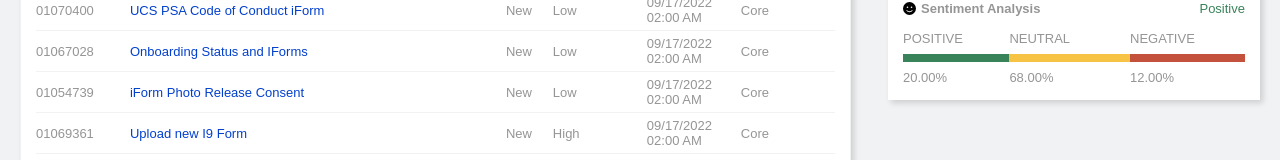
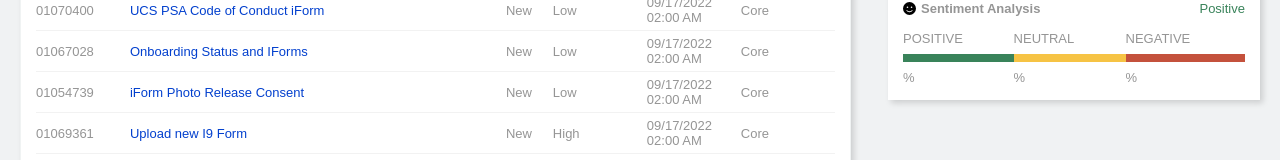
Before and after one commit to ayushrajglo/icimsDashboard, a React (Create React App) app in the folder icims-dashboard/: page / in a window 1280 px wide. Shown: the part 604-764 px from the top of the page. Built offline with nearby package versions, Linux system fonts and the light colour scheme.

Commit message:
sentiment changes

```diff
--- a/icims-dashboard/src/App.js
+++ b/icims-dashboard/src/App.js
@@ -31,6 +31,7 @@ export default function App() {
   const currentPosts = posts.slice(indexOfFirstPost, indexOfLastPost);
   const paginate = (pageNumber) => setCurrentPage(pageNumber);
   const [activeClass, setActiveClass]=useState("")
+  const [sentiment, setSentiment] = useState("")
 
   const handleResolution = async (subject,caseID) => {
     let formdata = new FormData();
@@ -95,7 +96,7 @@ export default function App() {
         <div className="leftContainer">
           <div className="table-head">Cases Summary</div>
           <div className="left-wrapper">
-          <TableCard table={currentPosts} tabs={tabs} onClick={handleResolution} activeClass={activeClass}/>
+          <TableCard table={currentPosts} tabs={tabs} onClick={handleResolution} activeClass={activeClass} setSentiment={setSentiment}/>
             <Pagination
               perPage={postsPerPage}
               currentPage={currentPage}
@@ -109,7 +110,7 @@ export default function App() {
           <div className="table-head">Suggested Resolution</div>
           <ChartCard table={tableData}  resolution={resolution} loader={loader} caseID={caseID} caseIDLoader={caseIDLoader} />
           <IntentCard />
-          <SentimentCard table={tableData} />
+          <SentimentCard sentiment={sentiment} />
         </div>
       </div>
     </div>
--- a/icims-dashboard/src/assets/MockData.js
+++ b/icims-dashboard/src/assets/MockData.js
@@ -5,7 +5,12 @@ export const tableData = [
     status: "New",
     priority: "Low",
     datetime: "09/17/2022 02:00 AM",
-    case: "Core"
+    case: "Core",
+    sentiment: {
+      positive:70,
+      neagative:5,
+      neutral: 25
+    }
   },
   {
     caseNo: "01067028",
@@ -13,7 +18,12 @@ export const tableData = [
     status: "New",
     priority: "Low",
     datetime: "09/17/2022 02:00 AM",
-    case: "Core"
+    case: "Core",
+    sentiment: {
+      positive:60,
+      neagative:10,
+      neutral: 30
+    }
   },
   {
     caseNo: "01054739",
@@ -21,7 +31,12 @@ export const tableData = [
     status: "New",
     priority: "Low",
     datetime: "09/17/2022 02:00 AM",
-    case: "Core"
+    case: "Core",
+    sentiment: {
+      positive:80,
+      neagative:5,
+      neutral: 15
+    }
   },
   {
     caseNo: "01069361",
@@ -29,7 +44,12 @@ export const tableData = [
     status: "New",
     priority: "High",
     datetime: "09/17/2022 02:00 AM",
-    case: "Core"
+    case: "Core",
+    sentiment: {
+      positive:90,
+      neagative:0,
+      neutral: 10
+    }
   },
   {
     caseNo: "01062166",
@@ -37,7 +57,12 @@ export const tableData = [
     status: "New",
     priority: "Neutral",
     datetime: "09/17/2022 02:00 AM",
-    case: "Core"
+    case: "Core",
+    sentiment: {
+      positive:70,
+      neagative:5,
+      neutral: 25
+    }
   },
   {
     caseNo: "01068041",
@@ -45,7 +70,12 @@ export const tableData = [
     status: "New",
     priority: "Low",
     datetime: "09/17/2022 02:00 AM",
-    case: "Core"
+    case: "Core",
+    sentiment: {
+      positive:50,
+      neagative:10,
+      neutral: 10
+    }
   },
   {
     caseNo: "01061390",
@@ -53,7 +83,12 @@ export const tableData = [
     status: "New",
     priority: "High",
     datetime: "09/17/2022 02:00 AM",
-    case: "Core"
+    case: "Core",
+    sentiment: {
+      positive:65,
+      neagative:5,
+      neutral: 30
+    }
   },
   {
     caseNo: "01067494",
@@ -61,7 +96,12 @@ export const tableData = [
     status: "New",
     priority: "Neutral",
     datetime: "09/17/2022 02:00 AM",
-    case: "Core"
+    case: "Core",
+    sentiment: {
+      positive:50,
+      neagative:25,
+      neutral: 25
+    }
   },
   {
     caseNo: "01068296",
@@ -69,7 +109,12 @@ export const tableData = [
     status: "New",
     priority: "Low",
     datetime: "09/17/2022 02:00 AM",
-    case: "Core"
+    case: "Core",
+    sentiment: {
+      positive:80,
+      neagative:5,
+      neutral: 15
+    }
   },
   {
     caseNo: "01068154",
@@ -77,7 +122,12 @@ export const tableData = [
     status: "New",
     priority: "High",
     datetime: "09/17/2022 02:00 AM",
-    case: "Core"
+    case: "Core",
+    sentiment: {
+      positive:95,
+      neagative:0,
+      neutral: 5
+    }
   },
   {
     caseNo: "01065635",
@@ -85,7 +135,12 @@ export const tableData = [
     status: "New",
     priority: "Neutral",
     datetime: "09/17/2022 02:00 AM",
-    case: "Core"
+    case: "Core",
+    sentiment: {
+      positive:80,
+      neagative:5,
+      neutral: 15
+    }
   },
   {
     caseNo: "01067933",
@@ -93,7 +148,12 @@ export const tableData = [
     status: "New",
     priority: "Neutral",
     datetime: "09/17/2022 02:00 AM",
-    case: "Core"
+    case: "Core",
+    sentiment: {
+      positive:80,
+      neagative:15,
+      neutral: 5
+    }
   },
   {
     caseNo: "01064495",
@@ -101,7 +161,12 @@ export const tableData = [
     status: "New",
     priority: "Neutral",
     datetime: "09/17/2022 02:00 AM",
-    case: "Core"
+    case: "Core",
+    sentiment: {
+      positive:70,
+      neagative:5,
+      neutral: 25
+    }
   },
   {
     caseNo: "01053377",
@@ -109,7 +174,12 @@ export const tableData = [
     status: "New",
     priority: "Neutral",
     datetime: "09/17/2022 02:00 AM",
-    case: "Core"
+    case: "Core",
+    sentiment: {
+      positive:90,
+      neagative:5,
+      neutral: 5
+    }
   },
   {
     caseNo: "01061149",
@@ -117,7 +187,12 @@ export const tableData = [
     status: "New",
     priority: "Neutral",
     datetime: "09/17/2022 02:00 AM",
-    case: "Core"
+    case: "Core",
+    sentiment: {
+      positive:100,
+      neagative:0,
+      neutral: 0
+    }
   },
   {
     caseNo: "1067513",
@@ -125,7 +200,12 @@ export const tableData = [
     status: "New",
     priority: "Neutral",
     datetime: "09/17/2022 02:00 AM",
-    case: "Core"
+    case: "Core",
+    sentiment: {
+      positive:90,
+      neagative:5,
+      neutral: 5
+    }
   },
   {
     caseNo: "1066954",
@@ -133,7 +213,12 @@ export const tableData = [
     status: "New",
     priority: "Neutral",
     datetime: "09/17/2022 02:00 AM",
-    case: "Core"
+    case: "Core",
+    sentiment: {
+      positive:80,
+      neagative:15,
+      neutral: 5
+    }
   },
   {
     caseNo: "1068720",
@@ -141,7 +226,12 @@ export const tableData = [
     status: "New",
     priority: "Neutral",
     datetime: "09/17/2022 02:00 AM",
-    case: "Core"
+    case: "Core",
+    sentiment: {
+      positive:90,
+      neagative:10,
+      neutral: 0
+    }
   },
   {
     caseNo: "1066919",
@@ -149,7 +239,12 @@ export const tableData = [
     status: "New",
     priority: "Neutral",
     datetime: "09/17/2022 02:00 AM",
-    case: "Core"
+    case: "Core",
+    sentiment: {
+      positive:70,
+      neagative:5,
+      neutral: 25
+    }
   },
   {
     caseNo: "1053587",
@@ -157,7 +252,12 @@ export const tableData = [
     status: "New",
     priority: "Neutral",
     datetime: "09/17/2022 02:00 AM",
-    case: "Core"
+    case: "Core",
+    sentiment: {
+      positive:80,
+      neagative:10,
+      neutral: 10
+    }
   },
   {
     caseNo: "1060429",
@@ -165,7 +265,12 @@ export const tableData = [
     status: "New",
     priority: "Neutral",
     datetime: "09/17/2022 02:00 AM",
-    case: "Core"
+    case: "Core",
+    sentiment: {
+      positive:90,
+      neagative:5,
+      neutral: 5
+    }
   },
   {
     caseNo: "1062689",
@@ -173,7 +278,12 @@ export const tableData = [
     status: "New",
     priority: "Neutral",
     datetime: "09/17/2022 02:00 AM",
-    case: "Core"
+    case: "Core",
+    sentiment: {
+      positive:70,
+      neagative:5,
+      neutral: 25
+    }
   },
   {
     caseNo: "1070223",
@@ -181,7 +291,12 @@ export const tableData = [
     status: "New",
     priority: "Neutral",
     datetime: "09/17/2022 02:00 AM",
-    case: "Core"
+    case: "Core",
+    sentiment: {
+      positive:50,
+      neagative:25,
+      neutral: 25
+    }
   },
   {
     caseNo: "1064081",
@@ -189,7 +304,12 @@ export const tableData = [
     status: "New",
     priority: "Neutral",
     datetime: "09/17/2022 02:00 AM",
-    case: "Core"
+    case: "Core",
+    sentiment: {
+      positive:90,
+      neagative:5,
+      neutral: 5
+    }
   },
   {
     caseNo: "1059044",
@@ -197,7 +317,12 @@ export const tableData = [
     status: "New",
     priority: "Neutral",
     datetime: "09/17/2022 02:00 AM",
-    case: "Core"
+    case: "Core",
+    sentiment: {
+      positive:70,
+      neagative:5,
+      neutral: 25
+    }
   }
 ];
 
--- a/icims-dashboard/src/components/Sentiment.js
+++ b/icims-dashboard/src/components/Sentiment.js
@@ -1,12 +1,7 @@
 import { FontAwesomeIcon } from "@fortawesome/react-fontawesome";
 import { faSmile } from "@fortawesome/free-solid-svg-icons";
-const SentimentCard = ({ table }) => {
-  const calculations = (str) => {
-    const totalCount = table.length;
-    const priority = table.filter((item) => item.priority.includes(str)).length;
-    return (priority / totalCount) * 100;
-  };
-  calculations("High");
+const SentimentCard = ({ sentiment }) => {
+
   return (
     <div className="box sentiment">
       <div className="row">
@@ -20,21 +15,21 @@ const SentimentCard = ({ table }) => {
         <div>Positive</div>
       </div>
       <div className="table">
-        <div className="horzontical">
-          <div style={{ width: Math.floor(calculations("Low")) }}>
+      <div className="horzontical">
+          <div style={{ width: sentiment.positive+'%' }}>
             <span>POSITIVE</span>
             <span className="line green"></span>
-            <span>{calculations("Low").toFixed(2)}%</span>
+            <span>{sentiment.positive}%</span>
           </div>
-          <div style={{ width: Math.floor(calculations("Neutral")) }}>
+          <div style={{ width: sentiment.neagative }}>
             <span>NEUTRAL</span>
             <span className="line yellow"></span>
-            <span>{calculations("Neutral").toFixed(2)}%</span>
+            <span>{sentiment.neagative}%</span>
           </div>
-          <div style={{ width: Math.floor(calculations("High")) }}>
+          <div style={{ width: sentiment.neutral+'%' }}>
             <span>NEGATIVE</span>
             <span className="line red"></span>
-            <span>{calculations("High").toFixed(2)}%</span>
+            <span>{sentiment.neutral}%</span>
           </div>
         </div>
       </div>
--- a/icims-dashboard/src/components/TableCard.js
+++ b/icims-dashboard/src/components/TableCard.js
@@ -1,7 +1,7 @@
 import { Tab, Tabs, TabList, TabPanel } from "react-tabs";
 import { FontAwesomeIcon } from "@fortawesome/react-fontawesome";
 import { faSuitcase } from "@fortawesome/free-solid-svg-icons";
-const TableCard = ({ table, tabs, onClick, activeClass }) => {
+const TableCard = ({ table, tabs, onClick, activeClass, setSentiment }) => {
 
   return (
     <>
@@ -50,7 +50,10 @@ const TableCard = ({ table, tabs, onClick, activeClass }) => {
                   return (
                     <tr className={activeClass == item.caseNo ? 'active' : ""}>
                       <td >{item.caseNo}</td>
-                      <td onClick={()=>onClick(item.subject,item.caseNo)}>{item.subject}</td>
+                      <td onClick={()=>{
+                        onClick(item.subject,item.caseNo)
+                        setSentiment(item.sentiment)
+                        }}>{item.subject}</td>
                       <td>{item.status}</td>
                       <td>{item.priority}</td>
                       <td>{item.datetime}</td>
```
